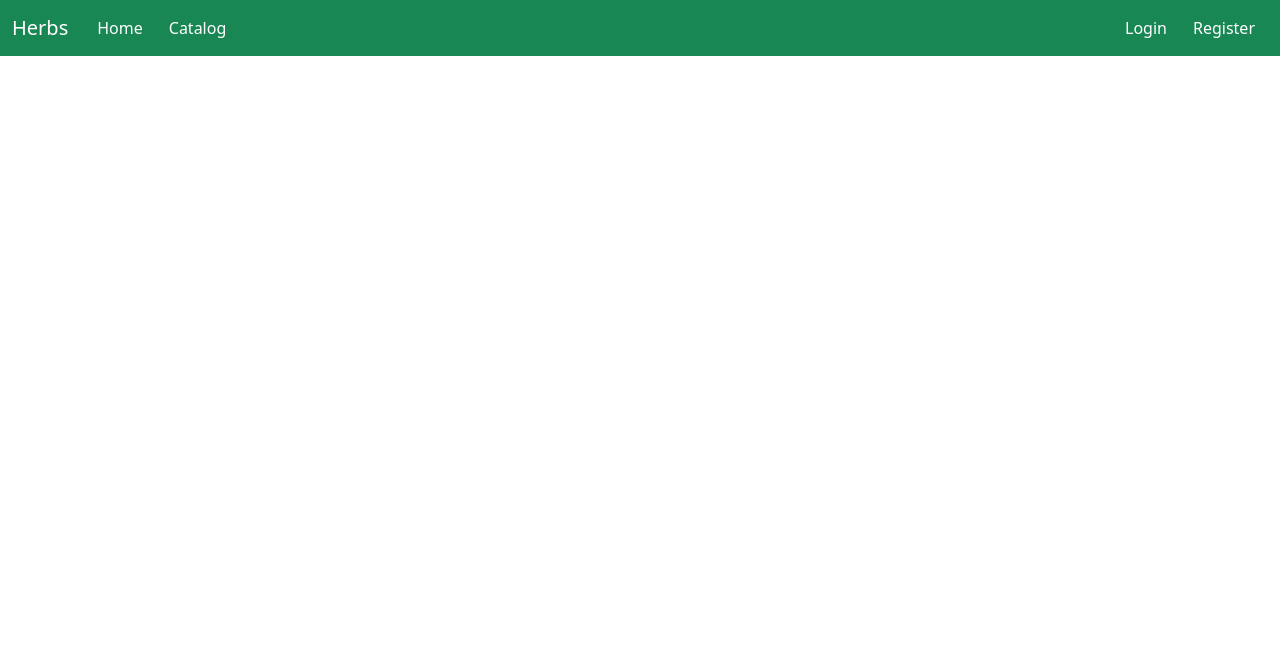
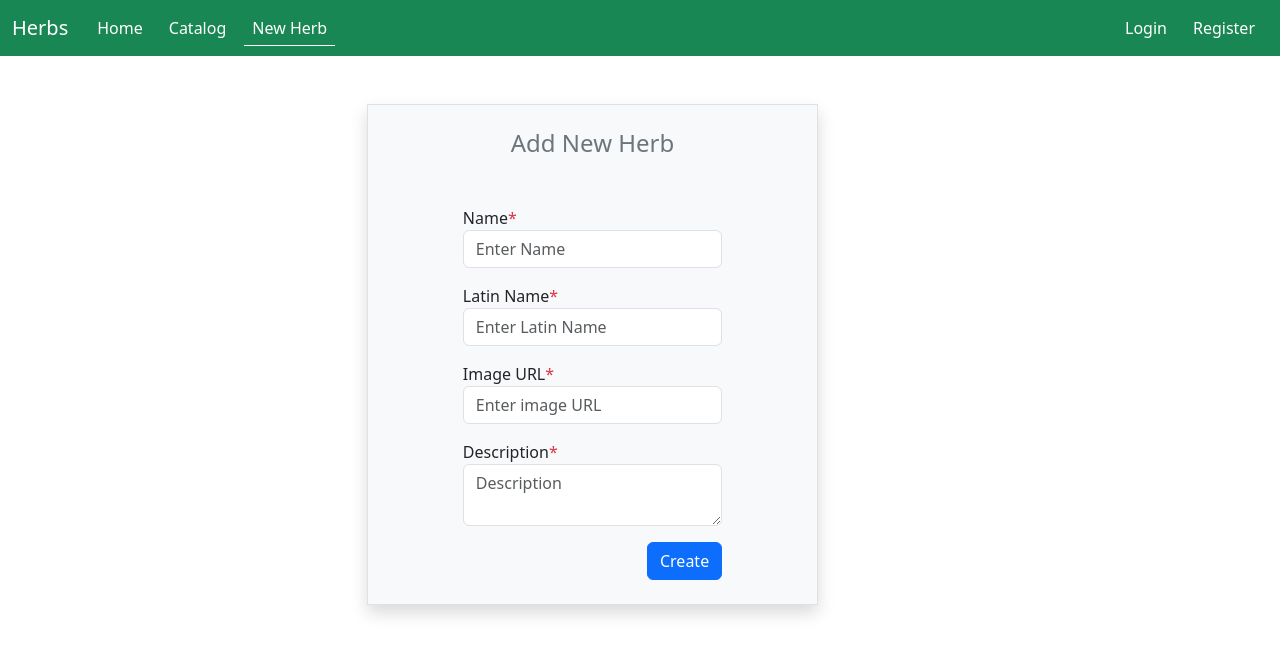
Before and after one commit to VIvanova1/herbs, an Angular app in the folder client/herbs-app/: page /herbs/new in a window 1280 px wide. Before the commit this address led to /. Shown: the top 656 px of the page. Built offline with nearby package versions, Linux system fonts and the light colour scheme.

Commit message:
create FE

```diff
--- a/client/herbs-app/src/app/app.config.ts
+++ b/client/herbs-app/src/app/app.config.ts
@@ -3,7 +3,8 @@ import { provideRouter } from '@angular/router';
 
 import { routes } from './app.routes';
 import { provideClientHydration } from '@angular/platform-browser';
+import { provideHttpClient, withFetch } from '@angular/common/http';
 
 export const appConfig: ApplicationConfig = {
-  providers: [provideRouter(routes), provideClientHydration()]
+  providers: [provideRouter(routes), provideClientHydration(),provideHttpClient(withFetch())]
 };
--- /dev/null
+++ b/client/herbs-app/src/app/models/herbs.ts
@@ -0,0 +1,7 @@
+export interface Herbs {
+    id:string;
+    name: string;
+    latin: string;
+    image: string;
+    description: string;
+  }
--- a/client/herbs-app/src/app/pages/catalog/catalog.component.ts
+++ b/client/herbs-app/src/app/pages/catalog/catalog.component.ts
@@ -2,7 +2,7 @@ import { HttpClientModule, HttpClient } from '@angular/common/http';
 import { Component, OnInit, inject } from '@angular/core';
 import { Router } from '@angular/router';
 import { environment } from '../../environments/environment';
-import { error } from 'console';
+import { HerbsService } from '../../services/herbs.service';
 
 @Component({
   selector: 'app-catalog',
@@ -14,12 +14,13 @@ import { error } from 'console';
 export class CatalogComponent implements OnInit {
 router = inject(Router);
 http = inject(HttpClient);
+herbsService = inject(HerbsService)
 baseUrl = environment.domain;
 allHerbs:any;
 
   constructor() {}
   ngOnInit (): void {
-   this.getAllHerbs().subscribe({
+   this.herbsService.getAllHerbs().subscribe({
     next: (value) => {
       console.log(value);
       this.allHerbs = value;
@@ -28,8 +29,5 @@ allHerbs:any;
    })
   }
 
-getAllHerbs(){
-  return this.http.get(this.baseUrl + '/api/herbs/catalog');
-}
 
 }
--- a/client/herbs-app/src/app/pages/create/create.component.html
+++ b/client/herbs-app/src/app/pages/create/create.component.html
@@ -2,7 +2,7 @@
     <div class="row">
         <div class="col-md-5 offset-md-3">
             <div class="signup-form">
-                <form action="" class="mt-5 border p-4 bg-light shadow" (ngSubmit)="createForm()">
+                <form action="" class="mt-5 border p-4 bg-light shadow" (ngSubmit)="createForm(form)" #form = "ngForm" >
                     <h4 class="mb-5 text-secondary text-center">Add New Herb</h4>
                     <div class="row  d-flex justify-content-center">
                         <div class="mb-3 col-md-8">
@@ -14,21 +14,16 @@
                             <label>Latin Name<span class="text-danger">*</span></label>
                             <input type="text" name="Lname" class="form-control" placeholder="Enter Latin Name" ngModel>
                         </div>
-
-                        <div class="mb-3 col-md-8">
-                            <label>Season<span class="text-danger">*</span></label>
-                            <input type="text" name="season" class="form-control" placeholder="Enter Season" ngModel>
-                        </div>
                         <div class="mb-3 col-md-8">
                             <label>Image URL<span class="text-danger">*</span></label>
                             <input type="text" name="image" class="form-control" placeholder="Enter image URL" ngModel>
                         </div>
                         <div class="mb-3 col-md-8">
                             <label>Description<span class="text-danger">*</span></label>
-                            <textarea type="text" name="description" class="form-control" placeholder="Description"></textarea>
+                            <textarea type="text" name="description" class="form-control" placeholder="Description" ngModel></textarea>
                         </div>
                         <div class="col-md-8">
-                           <button class="btn btn-primary float-end">Create</button>
+                           <button class="btn btn-primary float-end" type="submit">Create</button>
                         </div>
                     </div>
                 </form>
--- a/client/herbs-app/src/app/pages/create/create.component.ts
+++ b/client/herbs-app/src/app/pages/create/create.component.ts
@@ -1,17 +1,19 @@
-import { Component } from '@angular/core';
-import { FormsModule } from '@angular/forms';
+import { Component, inject } from '@angular/core';
+import { FormsModule, NgForm } from '@angular/forms';
+import { HerbsService } from '../../services/herbs.service';
+import { Herbs } from '../../models/herbs';
 
 @Component({
   selector: 'app-create',
   standalone: true,
   imports: [FormsModule],
   templateUrl: './create.component.html',
-  styleUrl: './create.component.css'
+  styleUrl: './create.component.css',
 })
 export class CreateComponent {
-createForm() {
-throw new Error('Method not implemented.');
+  herbsService = inject(HerbsService);
+
+  createForm(data: NgForm) {
+   this.herbsService.createHerb(data);
+  }
 }
-
-
-}
--- a/client/herbs-app/src/app/pages/header/header.component.html
+++ b/client/herbs-app/src/app/pages/header/header.component.html
@@ -14,6 +14,9 @@
                 <li class="nav-item">
                     <a class="nav-link" type="button" routerLink="herbs/catalog" routerLinkActive="active" [routerLinkActiveOptions]="{exact: true}">Catalog</a>
                 </li>
+                <li class="nav-item">
+                    <a class="nav-link" type="button" routerLink="herbs/new" routerLinkActive="active" [routerLinkActiveOptions]="{exact: true}">New Herb</a>
+                </li>
             </ul>
             <ul class="navbar-nav  mb-2 mb-lg-0 ">
                 <li class="nav-item">
--- /dev/null
+++ b/client/herbs-app/src/app/services/herbs.service.ts
@@ -0,0 +1,32 @@
+import { Injectable, inject } from '@angular/core';
+import { Router } from '@angular/router';
+import { environment } from '../environments/environment';
+import { HttpClient } from '@angular/common/http';
+import { NgForm } from '@angular/forms';
+
+@Injectable({
+  providedIn: 'root',
+})
+export class HerbsService {
+  router = inject(Router);
+  baseUrl = environment.domain;
+  http = inject(HttpClient);
+  constructor() {}
+
+  getAllHerbs() {
+    return this.http.get(this.baseUrl + '/api/herbs/catalog');
+  }
+
+  createHerb(data: NgForm) {
+    return this.http
+      .post('/api/herbs/new', data, {
+        withCredentials: true,
+      })
+      .subscribe({
+        next: (value) => {
+          this.router.navigate(['/api/herbs/catalog']);
+        },
+        error: (error) => console.log(error),
+      });
+  }
+}
```
Also changed, not shown: client/herbs-app/src/app/app.routes.ts (+8 -8 lines), 1 other file (tests, documents, lock files or other folders).
